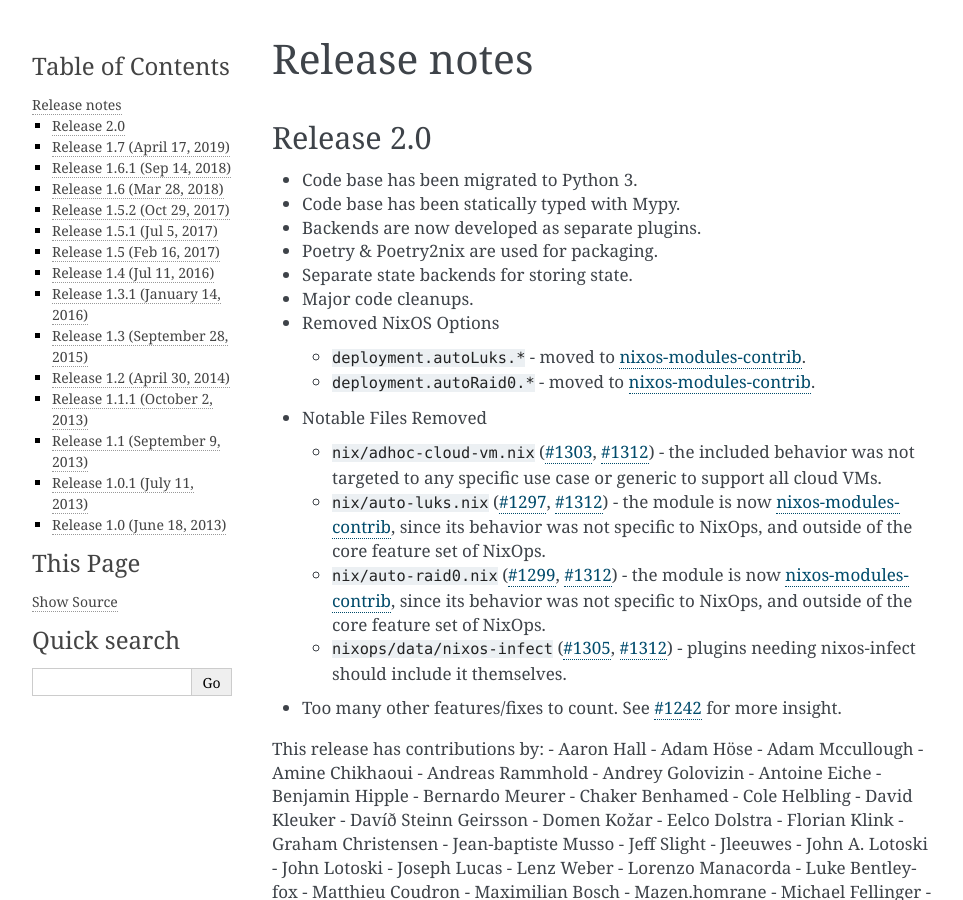
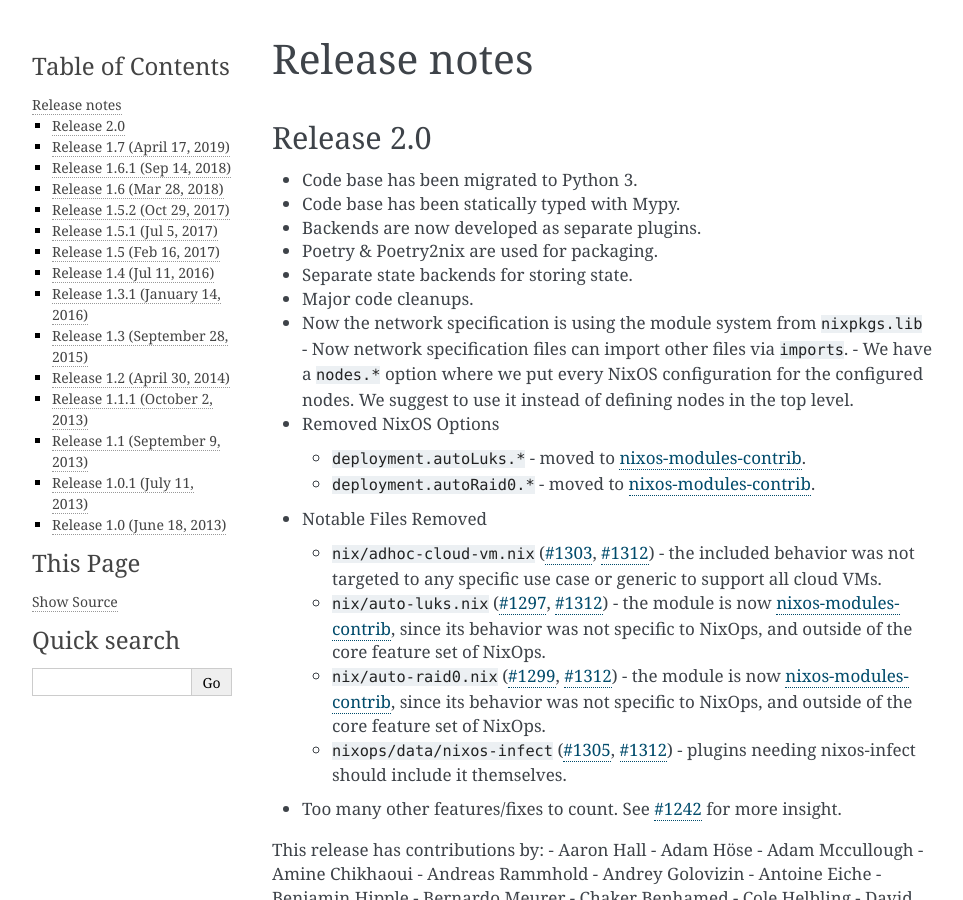
Before and after one commit to NixOS/nixops, a Sphinx documentation site: the page built from doc/release-notes/index.rst, in a window 1280 px wide and 900 px high. Shown: the whole window, without its empty margins (148-1111 px from the left). Built offline with Sphinx 7.4.7, drawn with Linux system fonts in a browser that asks for light colours; pages that are not in the unit, such as notebooks, are missing from menus.

Commit message:
eval-machine-info.nix: ported to modules

```diff
--- a/doc/release-notes/index.rst
+++ b/doc/release-notes/index.rst
@@ -15,6 +15,10 @@
 - Separate state backends for storing state.
 
 - Major code cleanups.
+
+- Now the network specification is using the module system from ``nixpkgs.lib``
+  - Now network specification files can import other files via ``imports``.
+  - We have a ``nodes.*`` option where we put every NixOS configuration for the configured nodes. We suggest to use it instead of defining nodes in the top level.
 
 - Removed NixOS Options
 
```
Also changed, not shown: 2 other files.
